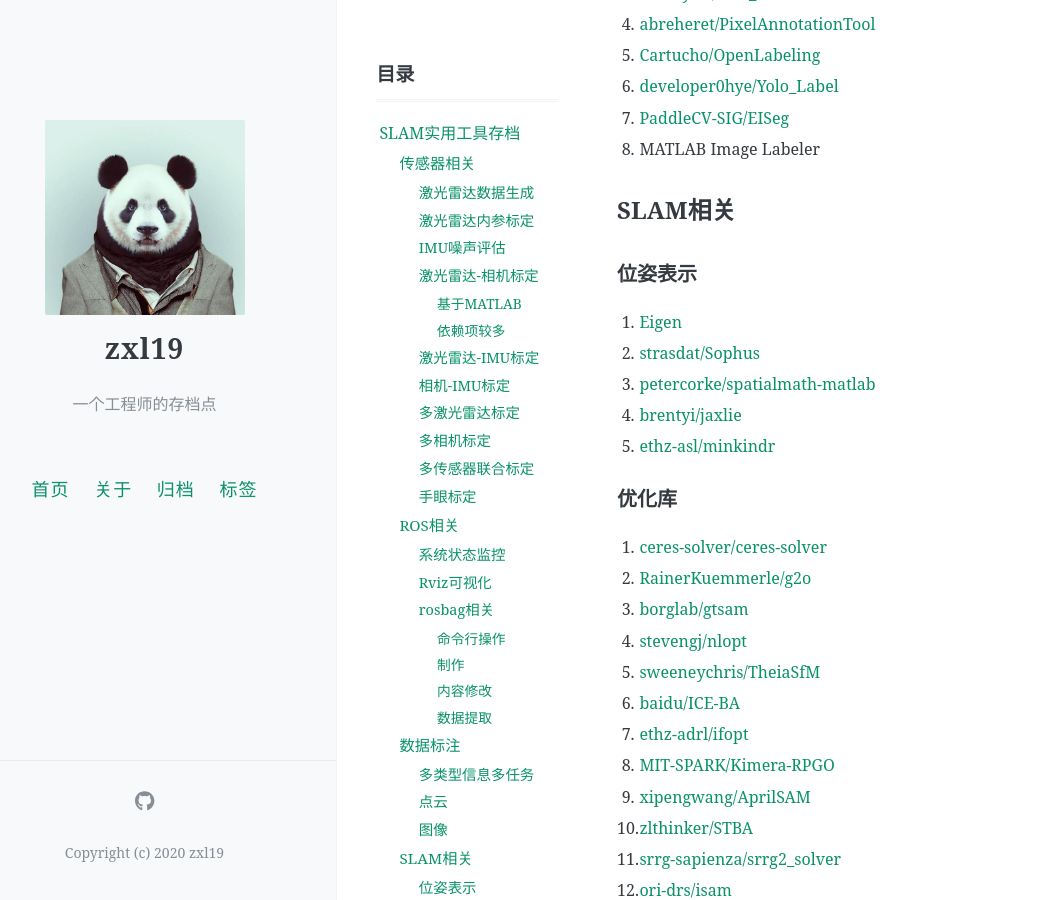
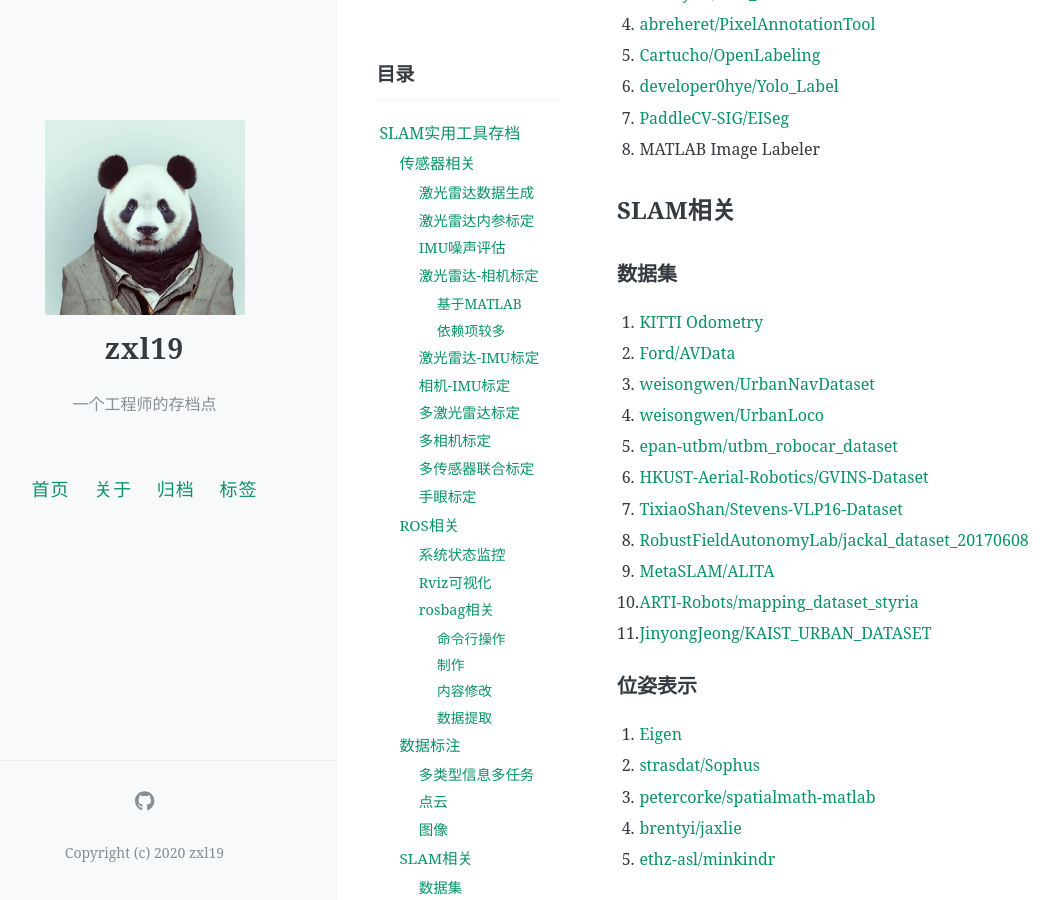
Before and after one commit to zxl19/zxl19.github.io, a Jekyll site: the page built from _posts/2021-05-25-slam-tool.md, in a window 1280 px wide and 900 px high, scrolled down 4583 px. Shown: the whole window, without its empty margins (47-1106 px from the left). Built offline with Jekyll 4.4.1, drawn with Linux system fonts in a browser that asks for light colours; comment, search, counter and statistics services are not loaded; some of the changed text lies outside the part shown.

Commit message:
Update Posts

```diff
--- a/_posts/2021-05-25-slam-tool.md
+++ b/_posts/2021-05-25-slam-tool.md
@@ -177,6 +177,20 @@ pinned: false
 
 ## SLAM相关
 
+### 数据集
+
+1. [KITTI Odometry](http://www.cvlibs.net/datasets/kitti/eval_odometry.php)
+2. [Ford/AVData](https://github.com/Ford/AVData)
+3. [weisongwen/UrbanNavDataset](https://github.com/weisongwen/UrbanNavDataset)
+4. [weisongwen/UrbanLoco](https://github.com/weisongwen/UrbanLoco)
+5. [epan-utbm/utbm_robocar_dataset](https://github.com/epan-utbm/utbm_robocar_dataset)
+6. [HKUST-Aerial-Robotics/GVINS-Dataset](https://github.com/HKUST-Aerial-Robotics/GVINS-Dataset)
+7. [TixiaoShan/Stevens-VLP16-Dataset](https://github.com/TixiaoShan/Stevens-VLP16-Dataset)
+8. [RobustFieldAutonomyLab/jackal_dataset_20170608](https://github.com/RobustFieldAutonomyLab/jackal_dataset_20170608)
+9. [MetaSLAM/ALITA](https://github.com/MetaSLAM/ALITA)
+10. [ARTI-Robots/mapping_dataset_styria](https://github.com/ARTI-Robots/mapping_dataset_styria)
+11. [JinyongJeong/KAIST_URBAN_DATASET](https://github.com/JinyongJeong/KAIST_URBAN_DATASET)
+
 ### 位姿表示
 
 1. [Eigen](http://eigen.tuxfamily.org/)
@@ -277,15 +291,16 @@ pinned: false
 
 ### 动态物体去除
 
-### 基于变化检测
+#### 基于变化检测
 
 1. [irapkaist/removert](https://github.com/irapkaist/removert)
 2. [LimHyungTae/ERASOR](https://github.com/LimHyungTae/ERASOR)
 
-### 基于深度学习
+#### 基于深度学习
 
 1. [PRBonn/LiDAR-MOS](https://github.com/PRBonn/LiDAR-MOS)
 2. [haomo-ai/MotionSeg3D](https://github.com/haomo-ai/MotionSeg3D)
+3. [MetaSLAM/BioSLAM_server](https://github.com/MetaSLAM/BioSLAM_server)
 
 ### 图像处理
 
```
Also changed, not shown: _posts/2021-05-22-cpp-material.md (+1 -0 lines).
